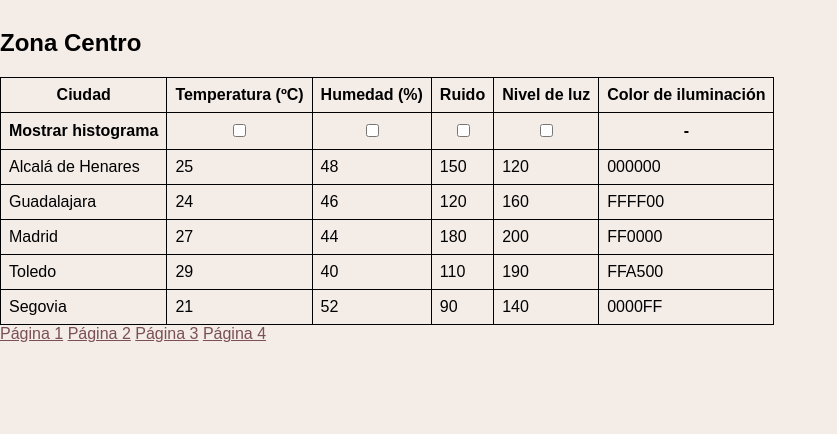
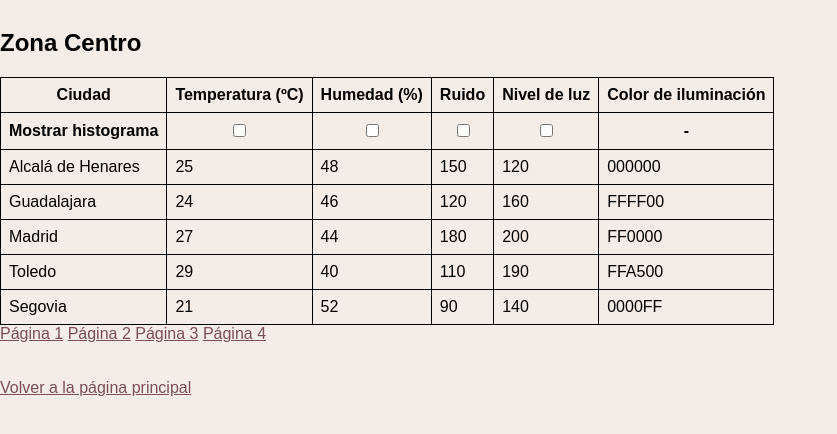
Before and after one commit to nataliasabrosoUAH/Servicios_Telematicos, a plain HTML site: page PRACTICA1_SmartRoom/tablas.html in a window 1280 px wide. Shown: the part 100-534 px from the top of the page, without its empty margins (0-837 px from the left). Drawn offline with nearby package versions, Linux system fonts and the light colour scheme.

Commit message:
Actualizo pagina de estaciones

```diff
--- a/PRACTICA1_SmartRoom/tablas.html
+++ b/PRACTICA1_SmartRoom/tablas.html
@@ -183,7 +183,7 @@
 
             </thead>
             <tbody>
-                            </tbody>
+            </tbody>
         </table>
     </div>
 
@@ -227,6 +227,9 @@
         <div id="barrasHistograma"></div>
     </div>
 
+    <br><br>
+    <a href="index.html">Volver a la página principal</a>
+
     <script src="https://code.jquery.com/jquery-3.7.1.min.js"></script>
     <script src="tablas.js"></script>
     <script src="tablas-ajax.js"></script>
```
